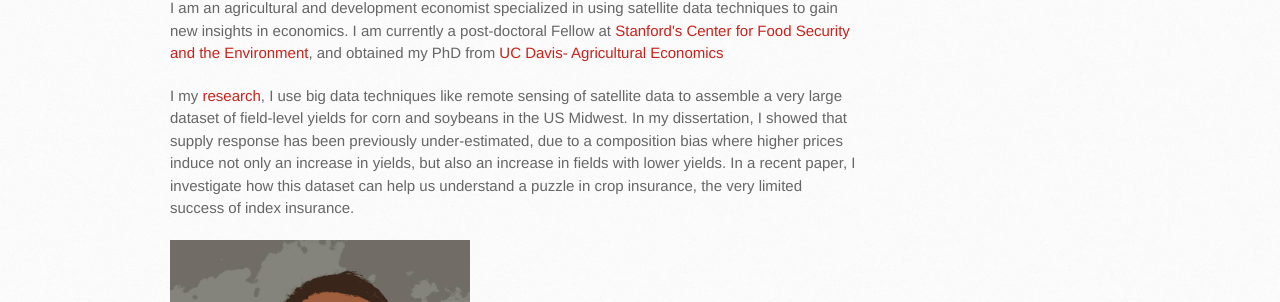
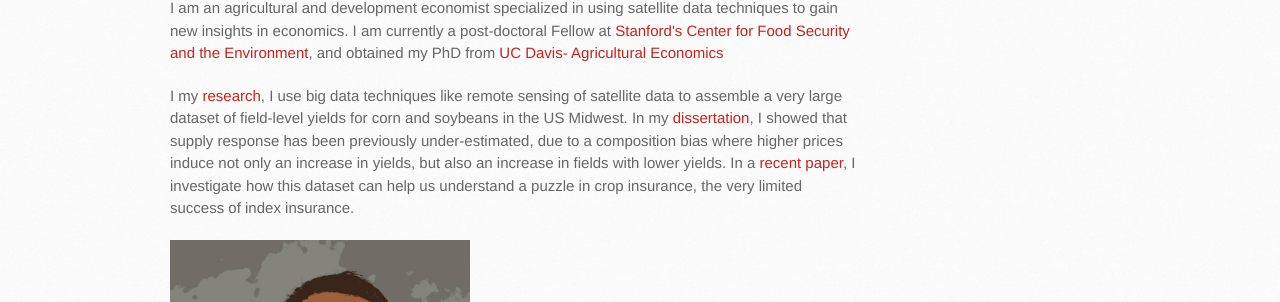
Before and after one commit to MatthieuStigler/MatthieuStigler.github.io, a Jekyll site: the page built from index.html, in a window 1280 px wide. Shown: the part 352-654 px from the top of the page. Built offline with Jekyll 4.4.1, drawn with Linux system fonts in a browser that asks for light colours; some of the changed lines change nothing that is shown.

Commit message:
just add links

```diff
--- a/index.html
+++ b/index.html
@@ -6,14 +6,15 @@ title: Matthieu Stigler
 <div id="home">
   <h1>Overview</h1>
    <p>I am an agricultural and development economist specialized in using satellite data techniques to gain new insights in economics.
-     I am currently a post-doctoral Fellow at <a href="https://fse.fsi.stanford.edu/">Stanford's Center for Food Security and the Environment</a>, and obtained my PhD from
-     <a href="http://are.ucdavis.edu/en/">UC Davis- Agricultural Economics</a></p>
+     I am currently a post-doctoral Fellow at <a href="https://fse.fsi.stanford.edu/">Stanford's Center for Food Security and the Environment</a>,
+     and obtained my PhD from <a href="http://are.ucdavis.edu/en/">UC Davis- Agricultural Economics</a></p>
 
   <p> I my  <a href="https://matthieustigler.github.io/Research">research</a>, I use big data techniques like remote sensing of satellite data to assemble a very large dataset
     of field-level yields for corn and soybeans in the US Midwest.
-    In my dissertation, I showed that supply response has been previously under-estimated,
+
+    In my <a href="https://matthieustigler.github.io/docs/yield_response_satellite_Stigler.pdf">dissertation</a>, I showed that supply response has been previously under-estimated,
     due to a composition bias where higher prices induce not only an increase in yields, but also an increase in fields with lower yields.
-    In a recent paper, I investigate how this dataset can help us understand a puzzle in crop insurance, the very limited success of index insurance.  </p>
+    In a <a href="https://github.com/MatthieuStigler/MatthieuStigler.github.io/raw/master/docs/cropIns_paper_latest.pdf">recent paper</a>, I investigate how this dataset can help us understand a puzzle in crop insurance, the very limited success of index insurance.  </p>
 
 <p><img src="https://raw.githubusercontent.com/MatthieuStigler/MatthieuStigler.github.io/master/docs/CRB_3135_rotate_SEGM.jpeg"
 width="300" align="left"></p>
```
